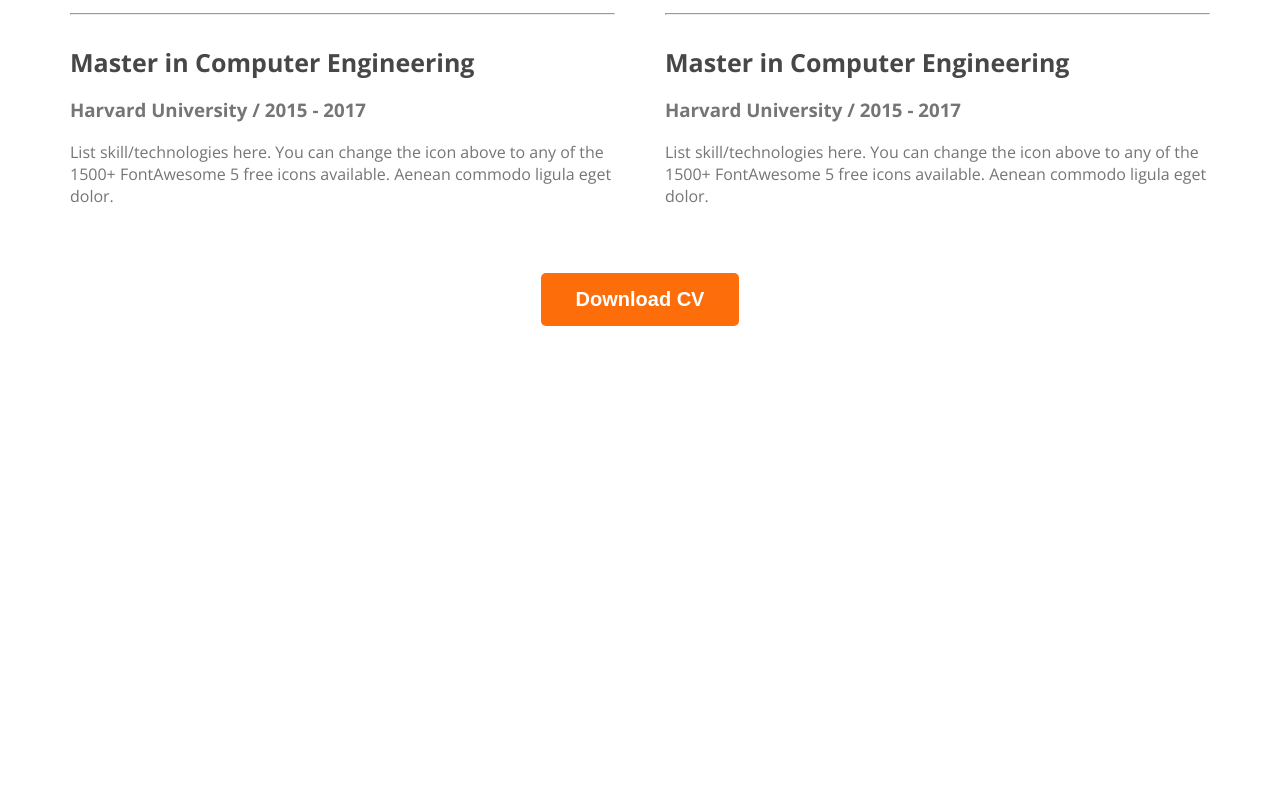
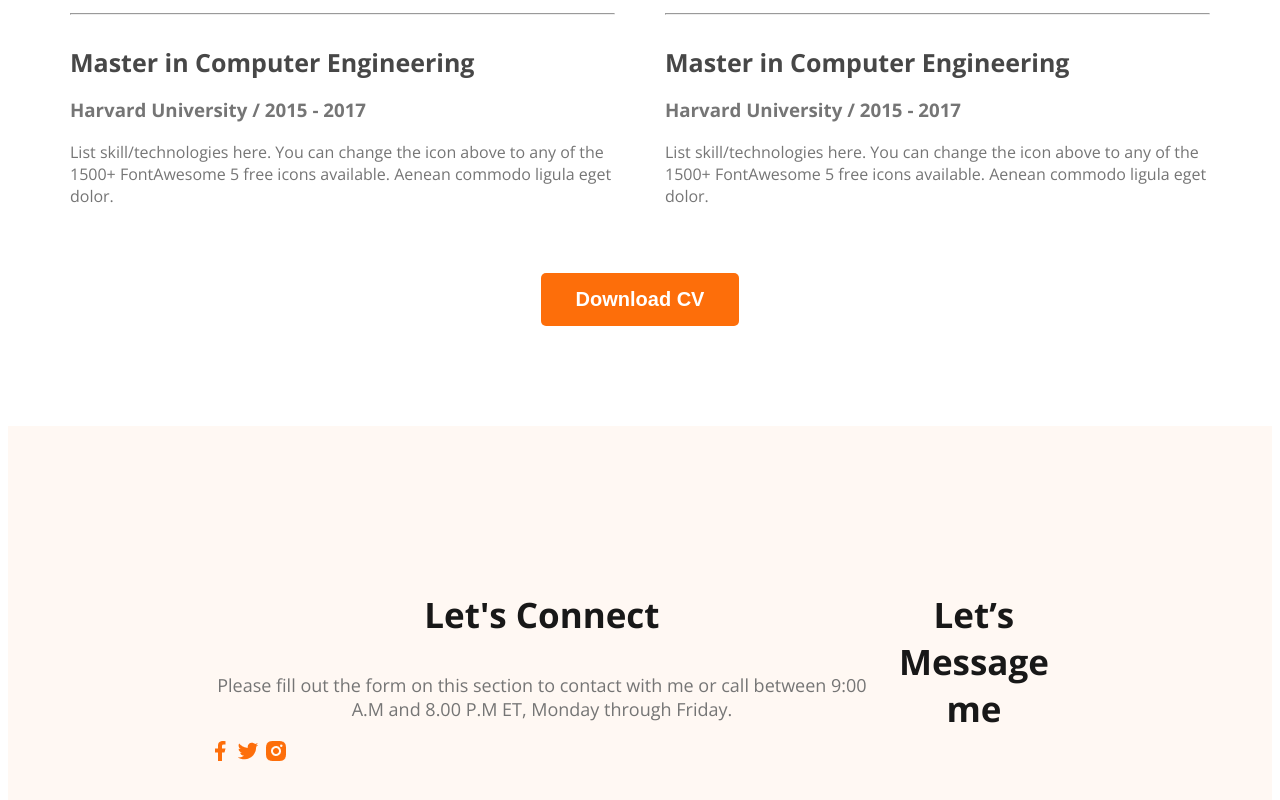
Before and after one commit to Shabbir8788/Web-Developer-Portfolio, a plain HTML site: page index.html in a window 1280 px wide. Shown: the part 2870-3670 px from the top of the page. Before the commit the page ends 3204 px from the top, so only its background shows below. Drawn offline with nearby package versions, Linux system fonts and the light colour scheme.

Commit message:
basic footer

```diff
--- a/index.html
+++ b/index.html
@@ -220,6 +220,23 @@
       </section>
     </main>
 
-    <footer></footer>
+    <footer>
+      <div class="footer-column">
+        <h3 class="section-title">Let's Connect</h3>
+        <p class="section-description">
+          Please fill out the form on this section to contact with me or call
+          between 9:00 A.M and 8.00 P.M ET, Monday through Friday.
+        </p>
+
+        <div class="social-links">
+          <a href=""><img src="images/icons/facebook.png" alt="" /></a>
+          <a href=""><img src="images/icons/twitter.png" alt="" /></a>
+          <a href=""><img src="images/icons/insta.png" alt="" /></a>
+        </div>
+      </div>
+      <div class="footer-column">
+        <h3 class="section-title">Let’s Message me</h3>
+      </div>
+    </footer>
   </body>
 </html>
--- a/styles/portfolio.css
+++ b/styles/portfolio.css
@@ -178,3 +178,11 @@ main section {
   text-align: center;
   margin-top: 50px;
 }
+
+/* footer styles */
+footer {
+  background: #fff8f3;
+  display: flex;
+  margin-top: 100px;
+  padding: 130px 200px;
+}
```
